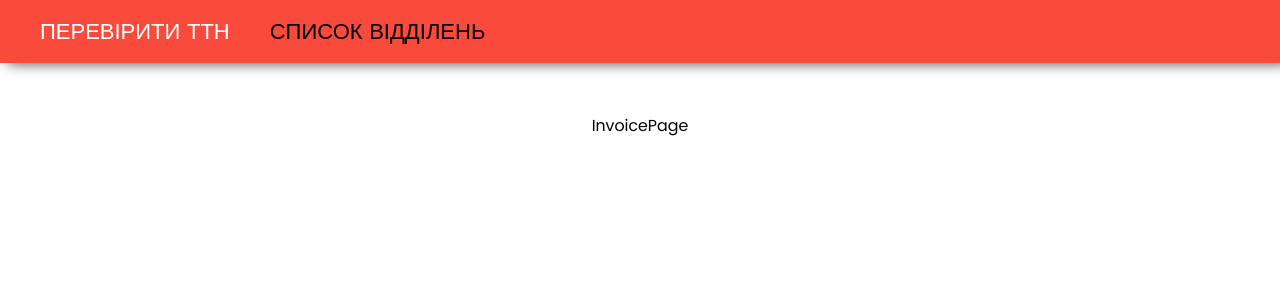
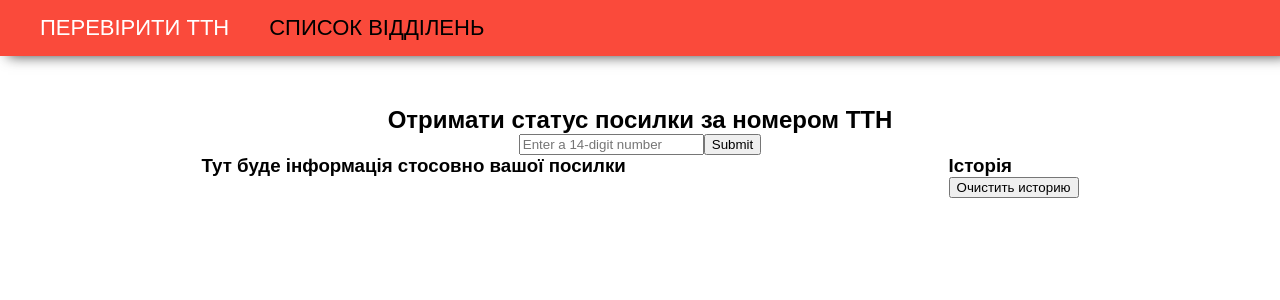
Before and after one commit to VasilenkoYurii/delivery-cheker, a React (Vite) app: page / in a window 1280 px wide. Shown: the top 300 px of the page. Built offline with nearby package versions, Linux system fonts and the light colour scheme.

Commit message:
added redux and some invoice logic

```diff
--- a/package.json
+++ b/package.json
@@ -11,6 +11,7 @@
   },
   "dependencies": {
     "@emotion/styled": "^11.11.0",
+    "@reduxjs/toolkit": "^1.9.5",
     "axios": "^1.4.0",
     "react": "^18.2.0",
     "react-dom": "^18.2.0",
--- a/src/index.scss
+++ b/src/index.scss
@@ -1,5 +1,5 @@
 // @import-normalize; /* bring in normalize.css styles */
-@import "./shared/basicStyles/fonts.scss";
+// @import "./shared/basicStyles/fonts.scss";
 
 html,
 body {
--- a/src/main.tsx
+++ b/src/main.tsx
@@ -1,13 +1,20 @@
 import React from "react";
 import ReactDOM from "react-dom/client";
 import { BrowserRouter } from "react-router-dom";
+import { Provider } from "react-redux";
+import { PersistGate } from "redux-persist/integration/react";
 import App from "./App.tsx";
+import { store, persistor } from "./redux/store.ts";
 import "./index.scss";
 
 ReactDOM.createRoot(document.getElementById("root")!).render(
   <React.StrictMode>
-    <BrowserRouter basename="/">
-      <App />
-    </BrowserRouter>
+    <Provider store={store}>
+      <PersistGate loading={null} persistor={persistor}>
+        <BrowserRouter basename="/">
+          <App />
+        </BrowserRouter>
+      </PersistGate>
+    </Provider>
   </React.StrictMode>
 );
--- a/src/pages/InvoicePage/InvoicePage.styled.ts
+++ b/src/pages/InvoicePage/InvoicePage.styled.ts
@@ -0,0 +1,24 @@
+import styled from "@emotion/styled";
+
+export const Container = styled.div`
+  width: 320px;
+
+  display: flex;
+  flex-direction: column;
+  justify-content: center;
+  align-items: center;
+
+  @media screen and (min-width: 768px) {
+    width: 768px;
+  }
+
+  @media screen and (min-width: 1200px) {
+    width: 1200px;
+  }
+`;
+
+export const InfoBox = styled.div`
+  width: 100%;
+  display: flex;
+  justify-content: space-around;
+`;
--- a/src/pages/InvoicePage/InvoicePage.tsx
+++ b/src/pages/InvoicePage/InvoicePage.tsx
@@ -1,5 +1,131 @@
+import React, { useState } from "react";
+import axios from "axios";
+import { ThunkDispatch } from "@reduxjs/toolkit";
+import { useDispatch, useSelector } from "react-redux/es/exports";
+import { RotatingLines } from "react-loader-spinner";
+import { getInvoiceData, clearDataInvoices } from "../../redux/operations";
+import {
+  selectInvoiceData,
+  selectIsLoading,
+  selectUserDataInvoisec,
+} from "../../redux/selectors";
+import { Container, InfoBox } from "./InvoicePage.styled";
+
+interface InvoiceData {
+  status: string;
+  sending: string;
+  receiving: string;
+}
+
 export const InvoicePage = () => {
-    return (
-      <div><p>InvoicePage</p></div>
-  )
+  const dispatch = useDispatch<ThunkDispatch<any, any, any>>();
+  const invoiseData = useSelector(selectInvoiceData);
+  const isLoading = useSelector(selectIsLoading);
+  const userDataInvoisec = useSelector(selectUserDataInvoisec);
+  const [invoice, setInvoice] = useState("");
+
+  const hendleSubmit = (e: React.FormEvent<HTMLFormElement>) => {
+    e.preventDefault();
+    console.log(invoice);
+
+    dispatch(getInvoiceData(invoice));
+  };
+
+  const hendleClick = (number: string) => {
+    setInvoice(number);
+    dispatch(getInvoiceData(number));
+  };
+
+  const hendleClearDataInvoices = () => {
+    dispatch(clearDataInvoices());
+  };
+
+  // const getWarehouses = async () => {
+  //   const requestData = {
+  //     apiKey: "4adb1c473346a6d181476c1dc87182ee",
+  //     modelName: "Address",
+  //     calledMethod: "getWarehouses",
+  //     methodProperties: {
+  //       Language: "uk", // Язык запроса (может быть "ru" или "uk")
+  //       CityName: "Київ",
+  //     },
+  //   };
+
+  //   try {
+  //     const response = await axios.post(
+  //       "https://api.novaposhta.ua/v2.0/json/",
+  //       requestData
+  //     );
+
+  //     console.log(response.data);
+  //   } catch (error) {
+  //     console.error("Ошибка запроса:", error);
+  //   }
+  // };
+
+  // getWarehouses();
+
+  return (
+    <Container>
+      <h2>Отримати статус посилки за номером ТТН</h2>
+      <form onSubmit={hendleSubmit}>
+        <label>
+          <input
+            type="text"
+            pattern="[0-9]{14}"
+            placeholder="Enter a 14-digit number"
+            maxLength={14}
+            required
+            value={invoice}
+            onChange={(e) => setInvoice(e.target.value)}
+          />
+        </label>
+        <button type="submit">Submit</button>
+      </form>
+
+      <InfoBox>
+        <div>
+          {isLoading ? (
+            <RotatingLines
+              strokeColor="#fa4a3b"
+              strokeWidth="5"
+              animationDuration="0.75"
+              width="96"
+              visible={true}
+            />
+          ) : invoiseData.status === "" ? (
+            <h3>Тут буде інформація стосовно вашої посилки</h3>
+          ) : (
+            <ul>
+              <li>Статус доставки: {invoiseData.status}</li>
+              <li>Відправлено: {invoiseData.sending}</li>
+              <li>Отримано: {invoiseData.receiving}</li>
+            </ul>
+          )}
+        </div>
+
+        <div>
+          <h3>Історія</h3>
+          <button onClick={hendleClearDataInvoices}>Очистить историю</button>
+          {userDataInvoisec.length !== 0 && (
+            <ul>
+              {userDataInvoisec.map((number, index) => {
+                return (
+                  <li key={index}>
+                    <button onClick={() => hendleClick(number)}>
+                      {number}
+                    </button>
+                  </li>
+                );
+              })}
+            </ul>
+          )}
+        </div>
+      </InfoBox>
+    </Container>
+  );
 };
+
+//   const trackingNumber = "20450754717929";
+
+// Number: "20450754717929";
--- /dev/null
+++ b/src/redux/invoiceSlice.ts
@@ -0,0 +1,63 @@
+import { createSlice } from "@reduxjs/toolkit";
+// import { toast } from "react-hot-toast";
+import { getInvoiceData, clearDataInvoices } from "./operations";
+
+interface InvoiceState {
+  invoiceData: {
+    status: string;
+    sending: string;
+    receiving: string;
+  };
+  userDataInvoices: string[]; // явное указание типа массива
+  isLoading: boolean;
+}
+
+const initialState: InvoiceState = {
+  invoiceData: {
+    status: "",
+    sending: "",
+    receiving: "",
+  },
+  userDataInvoices: [],
+  isLoading: false,
+};
+
+const invoiceSlice = createSlice({
+  name: "invoice",
+  initialState,
+  reducers: {},
+  extraReducers: (builder) => {
+    builder
+      .addCase(getInvoiceData.pending, (state) => {
+        state.isLoading = true;
+      })
+      .addCase(getInvoiceData.fulfilled, (state, { payload }) => {
+        const newInvoiceData = {
+          status: payload.Status,
+          sending: payload.WarehouseSender,
+          receiving: payload.WarehouseRecipient,
+        };
+        if (!state.userDataInvoices.includes(payload.Number)) {
+          state.userDataInvoices.unshift(payload.Number);
+        }
+        state.invoiceData = newInvoiceData;
+        state.isLoading = false;
+      })
+      .addCase(getInvoiceData.rejected, (state) => {
+        state.isLoading = false;
+        // toast.error("Something went wrong, please try again.", {
+        //   style: {
+        //     width: "300px",
+        //     height: "40px",
+        //     borderRadius: "10px",
+        //     fontSize: "20px",
+        //   },
+        // });
+      })
+      .addCase(clearDataInvoices.fulfilled, (state) => {
+        state.userDataInvoices = [];
+      });
+  },
+});
+
+export const invoiceReducer = invoiceSlice.reducer;
--- /dev/null
+++ b/src/redux/operations.ts
@@ -0,0 +1,45 @@
+import { createAsyncThunk } from "@reduxjs/toolkit";
+import axios from "axios";
+
+const API_KEY = "4adb1c473346a6d181476c1dc87182ee";
+
+export const getInvoiceData = createAsyncThunk(
+  "auth/getInvoiceData",
+  async (credentials: string, thunkAPI: any) => {
+    console.log(credentials);
+
+    const getStatusData = {
+      apiKey: API_KEY,
+      modelName: "TrackingDocument",
+      calledMethod: "getStatusDocuments",
+      methodProperties: {
+        Documents: [
+          {
+            DocumentNumber: credentials,
+            Phone: "",
+          },
+        ],
+      },
+    };
+
+    try {
+      const response = await axios.post(
+        "https://api.novaposhta.ua/v2.0/json/",
+        getStatusData
+      );
+
+      console.log(response.data.data[0]);
+
+      return response.data.data[0];
+    } catch (e: any) {
+      return thunkAPI.rejectWithValue(e.message);
+    }
+  }
+);
+
+export const clearDataInvoices = createAsyncThunk(
+  "auth/clearDataInvoices",
+  async (credentials, _: any) => {
+    return;
+  }
+);
--- /dev/null
+++ b/src/redux/selectors.ts
@@ -0,0 +1,16 @@
+interface InvoiceData {
+  status: string;
+  sending: string;
+  receiving: string;
+}
+
+export const selectInvoiceData = (state: {
+  invoice: { invoiceData: InvoiceData };
+}) => state.invoice.invoiceData;
+
+export const selectUserDataInvoisec = (state: {
+  invoice: { userDataInvoices: string[] };
+}) => state.invoice.userDataInvoices;
+
+export const selectIsLoading = (state: { invoice: { isLoading: boolean } }) =>
+  state.invoice.isLoading;
--- /dev/null
+++ b/src/redux/store.ts
@@ -0,0 +1,36 @@
+import { configureStore, getDefaultMiddleware } from "@reduxjs/toolkit";
+import {
+  persistStore,
+  persistReducer,
+  FLUSH,
+  REHYDRATE,
+  PAUSE,
+  PERSIST,
+  PURGE,
+  REGISTER,
+} from "redux-persist";
+import storage from "redux-persist/lib/storage";
+import { invoiceReducer } from "./invoiceSlice";
+
+const middleware = [
+  ...getDefaultMiddleware({
+    serializableCheck: {
+      ignoredActions: [FLUSH, REHYDRATE, PAUSE, PERSIST, PURGE, REGISTER],
+    },
+  }),
+];
+
+const authPersistConfig = {
+  key: "invoice",
+  storage,
+  whitelist: ["userDataInvoices"],
+};
+
+export const store = configureStore({
+  reducer: {
+    invoice: persistReducer(authPersistConfig, invoiceReducer),
+  },
+  middleware,
+});
+
+export const persistor = persistStore(store);
--- a/src/shared/basicStyles/fonts.scss
+++ b/src/shared/basicStyles/fonts.scss
@@ -1,23 +1,23 @@
-@font-face {
-  font-family: "Poppins";
-  src: local("Poppins"), url(../fonts/Poppins-Regular.woff) format(woff),
-    url(../fonts/Poppins-Regular.woff2) format("woff2");
-  font-weight: 400;
-  font-style: normal;
-}
+// @font-face {
+//   font-family: "Poppins";
+//   src: local("Poppins"), url(../fonts/Poppins-Regular.woff) format(woff),
+//     url(../fonts/Poppins-Regular.woff2) format("woff2");
+//   font-weight: 400;
+//   font-style: normal;
+// }
 
-@font-face {
-  font-family: "Poppins";
-  src: local("Poppins"), url(../fonts/Poppins-Medium.woff) format(woff),
-    url(../fonts/Poppins-Medium.woff2) format("woff2");
-  font-weight: 500;
-  font-style: normal;
-}
+// @font-face {
+//   font-family: "Poppins";
+//   src: local("Poppins"), url(../fonts/Poppins-Medium.woff) format(woff),
+//     url(../fonts/Poppins-Medium.woff2) format("woff2");
+//   font-weight: 500;
+//   font-style: normal;
+// }
 
-@font-face {
-  font-family: "Poppins";
-  src: local("Poppins"), url(../fonts/Poppins-SemiBold.woff) format(woff),
-    url(../fonts/Poppins-SemiBold.woff2) format("woff2");
-  font-weight: 600;
-  font-style: normal;
-}
+// @font-face {
+//   font-family: "Poppins";
+//   src: local("Poppins"), url(../fonts/Poppins-SemiBold.woff) format(woff),
+//     url(../fonts/Poppins-SemiBold.woff2) format("woff2");
+//   font-weight: 600;
+//   font-style: normal;
+// }
```
Also changed, not shown: 1 other file (tests, documents, lock files or other folders).
